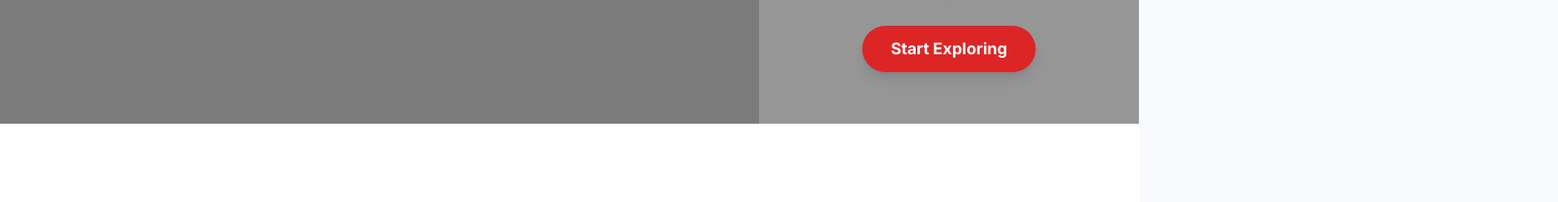
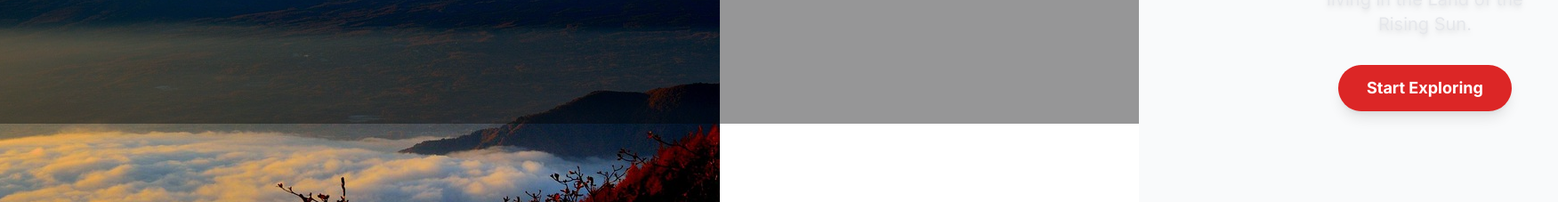
Before and after one commit to WelcomeToJapan/WelcometoJapan.github.io, a plain HTML site: page index.html in a window 1280 px wide. Shown: the part 405-632 px from the top of the page at 89% size, 1751 px wide, since content can reach past the window. Drawn offline with nearby package versions, Linux system fonts and the light colour scheme; placeholder pictures from the web are drawn by us.

Commit message:
Update index.html

```diff
--- a/index.html
+++ b/index.html
@@ -131,7 +131,7 @@
         <!-- Hero Section -->
         <section class="relative h-[60vh] min-h-[400px] flex items-center justify-center text-white">
             <div class="absolute inset-0 bg-black opacity-40"></div>
-            <img src="https://placehold.co/1600x900/EFEFEF/333333?text=Scenic+Japan+View"
+            <img src="images/japan (2).jpg">
                  onerror="this.onerror=null;this.src='https://placehold.co/1600x900/cccccc/666666?text=Image+Not+Found';"
                  alt="A scenic view of Japan, like Mt. Fuji with cherry blossoms"
                  class="w-full h-full object-cover">
```
